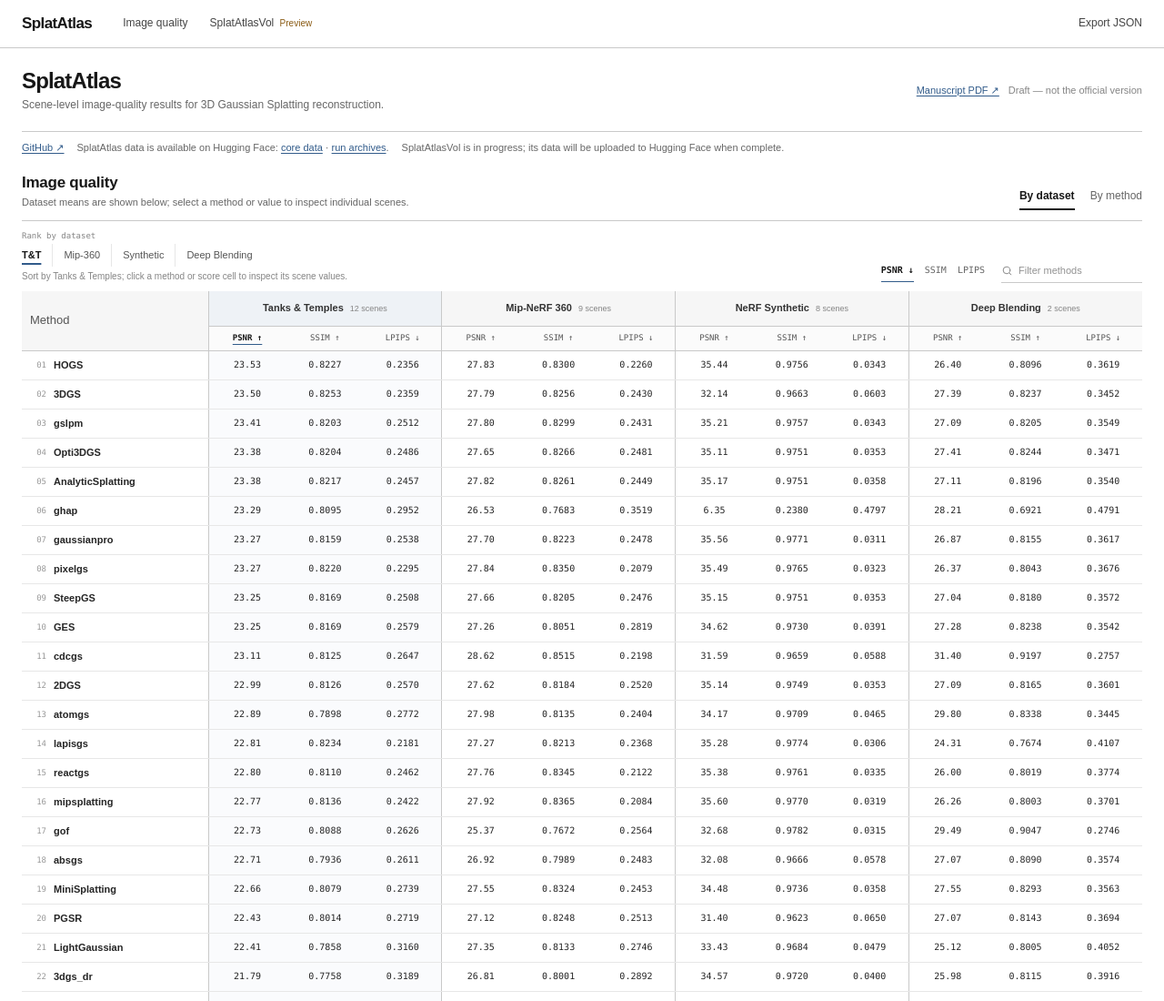
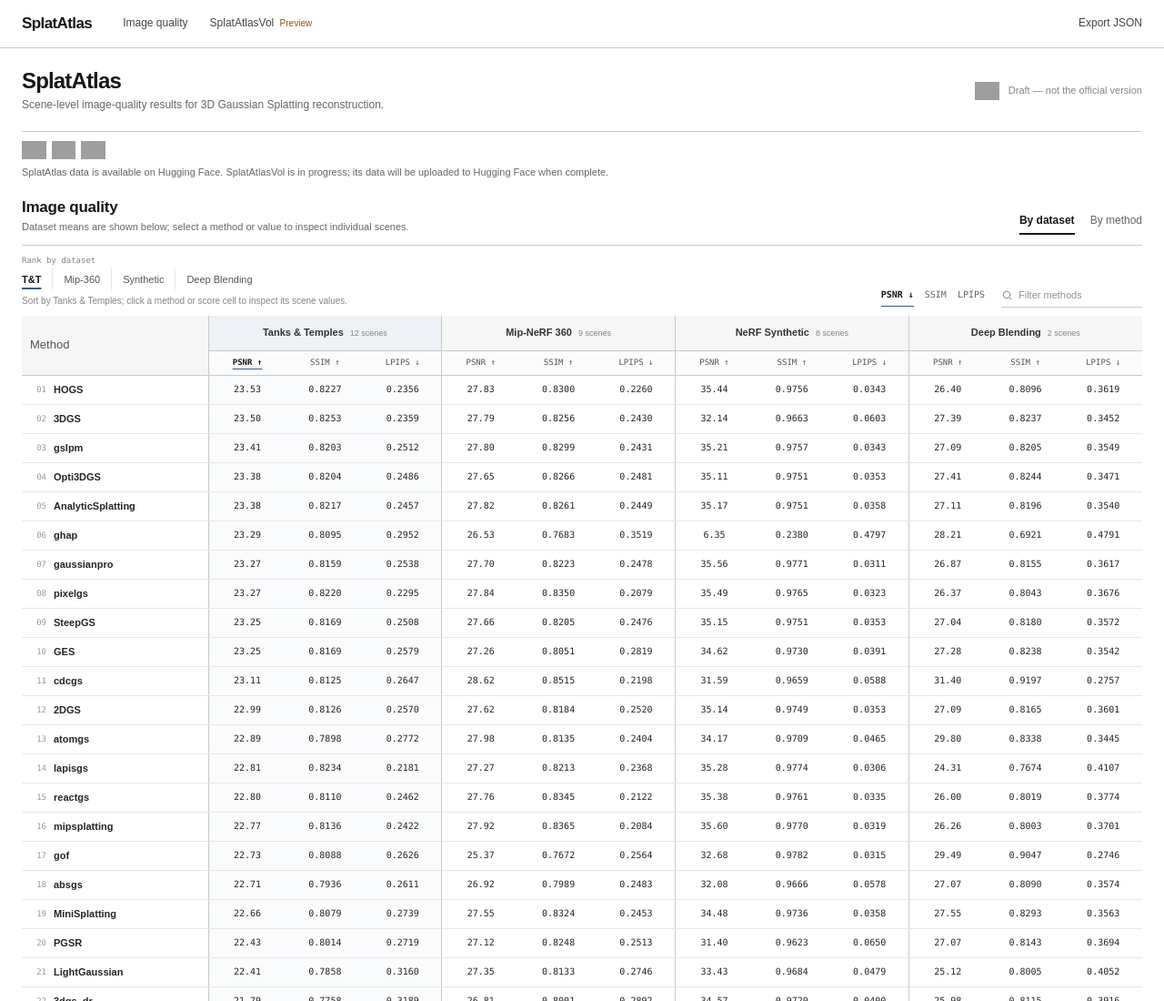
Before and after one commit to KCBtheone/SplatAtlas, a website: page static/index.html in a window 1280 px wide. Shown: the top 1100 px of the page at 91% size. Drawn offline with Linux system fonts and the light colour scheme; grey boxes are pictures that could not be loaded; files whose address does not match are found by name.

Commit message:
Add resource badges for data and draft paper

```diff
--- a/static/index.html
+++ b/static/index.html
@@ -28,16 +28,19 @@
           <p>Scene-level image-quality results for 3D Gaussian Splatting reconstruction.</p>
         </div>
         <p class="manuscript-link">
-          <a href="./SplatAtlas.pdf" target="_blank" rel="noopener noreferrer" aria-label="Open the SplatAtlas manuscript PDF, draft and not the official version">Manuscript PDF ↗</a>
+          <a href="./SplatAtlas.pdf" target="_blank" rel="noopener noreferrer" aria-label="Open the SplatAtlas manuscript PDF, draft and not the official version"><img src="https://img.shields.io/badge/Paper-Draft-b31b1b?style=flat" alt="Paper: Draft" height="20" /></a>
           <span>Draft — not the official version</span>
         </p>
       </section>
 
-      <p class="project-resources">
-        <a href="https://github.com/KCBtheone/SplatAtlas" target="_blank" rel="noopener noreferrer">GitHub ↗</a>
-        <span>SplatAtlas data is available on Hugging Face: <a href="https://huggingface.co/datasets/KCBtheone/splatatlas-core" target="_blank" rel="noopener noreferrer">core data</a> · <a href="https://huggingface.co/datasets/KCBtheone/splatatlas-runs" target="_blank" rel="noopener noreferrer">run archives</a>.</span>
-        <span>SplatAtlasVol is in progress; its data will be uploaded to Hugging Face when complete.</span>
-      </p>
+      <div class="project-resources">
+        <nav class="resource-badges" aria-label="Project resources">
+          <a href="https://github.com/KCBtheone/SplatAtlas" target="_blank" rel="noopener noreferrer"><img src="https://img.shields.io/badge/GitHub-SplatAtlas-181717?style=flat&amp;logo=github&amp;logoColor=white" alt="GitHub: SplatAtlas" height="20" /></a>
+          <a href="https://huggingface.co/datasets/KCBtheone/splatatlas-core" target="_blank" rel="noopener noreferrer"><img src="https://img.shields.io/badge/Hugging_Face-Core_data-ffd21e?style=flat&amp;logo=huggingface&amp;logoColor=white" alt="Hugging Face: Core data" height="20" /></a>
+          <a href="https://huggingface.co/datasets/KCBtheone/splatatlas-runs" target="_blank" rel="noopener noreferrer"><img src="https://img.shields.io/badge/Hugging_Face-Run_archives-ffd21e?style=flat&amp;logo=huggingface&amp;logoColor=white" alt="Hugging Face: Run archives" height="20" /></a>
+        </nav>
+        <p>SplatAtlas data is available on Hugging Face. <span>SplatAtlasVol is in progress; its data will be uploaded to Hugging Face when complete.</span></p>
+      </div>
 
       <section class="benchmark-section" id="splat-atlas" aria-labelledby="benchmark-title">
         <div class="section-heading">
--- a/static/plain.css
+++ b/static/plain.css
@@ -42,10 +42,13 @@
 .page-intro h1 { margin: 0; font-size: 24px; font-weight: 650; line-height: 1.15; letter-spacing: -.035em; }
 .page-intro > div > p { margin: 5px 0 0; color: var(--muted); font-size: 12px; }
 .manuscript-link { display: flex; margin: 0; align-items: center; gap: 10px; color: var(--quiet); font-size: 11px; }
-.manuscript-link a { color: var(--accent); text-decoration: underline; text-underline-offset: 2px; }
+.manuscript-link a, .resource-badges a { display: inline-flex; flex: none; text-decoration: none; }
+.manuscript-link img, .resource-badges img { display: block; height: 20px; }
 .manuscript-link span { white-space: nowrap; }
-.project-resources { display: flex; margin: 9px 0 0; flex-wrap: wrap; gap: 3px 14px; color: var(--muted); font-size: 11px; line-height: 1.6; }
-.project-resources a { color: var(--accent); text-decoration: underline; text-underline-offset: 2px; }
+.project-resources { margin: 10px 0 0; color: var(--muted); font-size: 11px; line-height: 1.6; }
+.resource-badges { display: flex; flex-wrap: wrap; align-items: center; gap: 6px; }
+.project-resources p { margin: 6px 0 0; }
+.project-resources p span { display: inline; }
 
 .benchmark-section { margin-top: 19px; }
 .section-heading { display: flex; min-height: 52px; padding-bottom: 11px; align-items: flex-end; justify-content: space-between; gap: 22px; border-bottom: 1px solid var(--line); }
```
Also changed, not shown: README.md.
